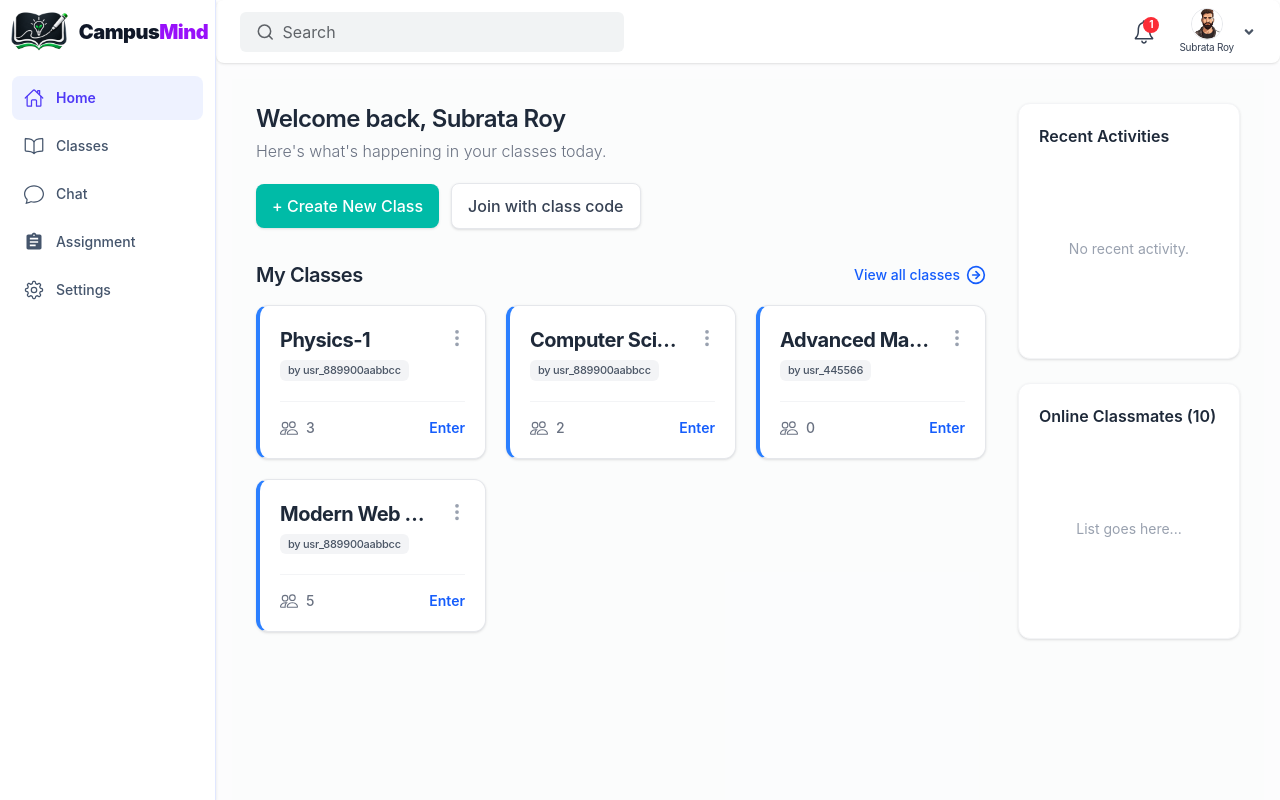
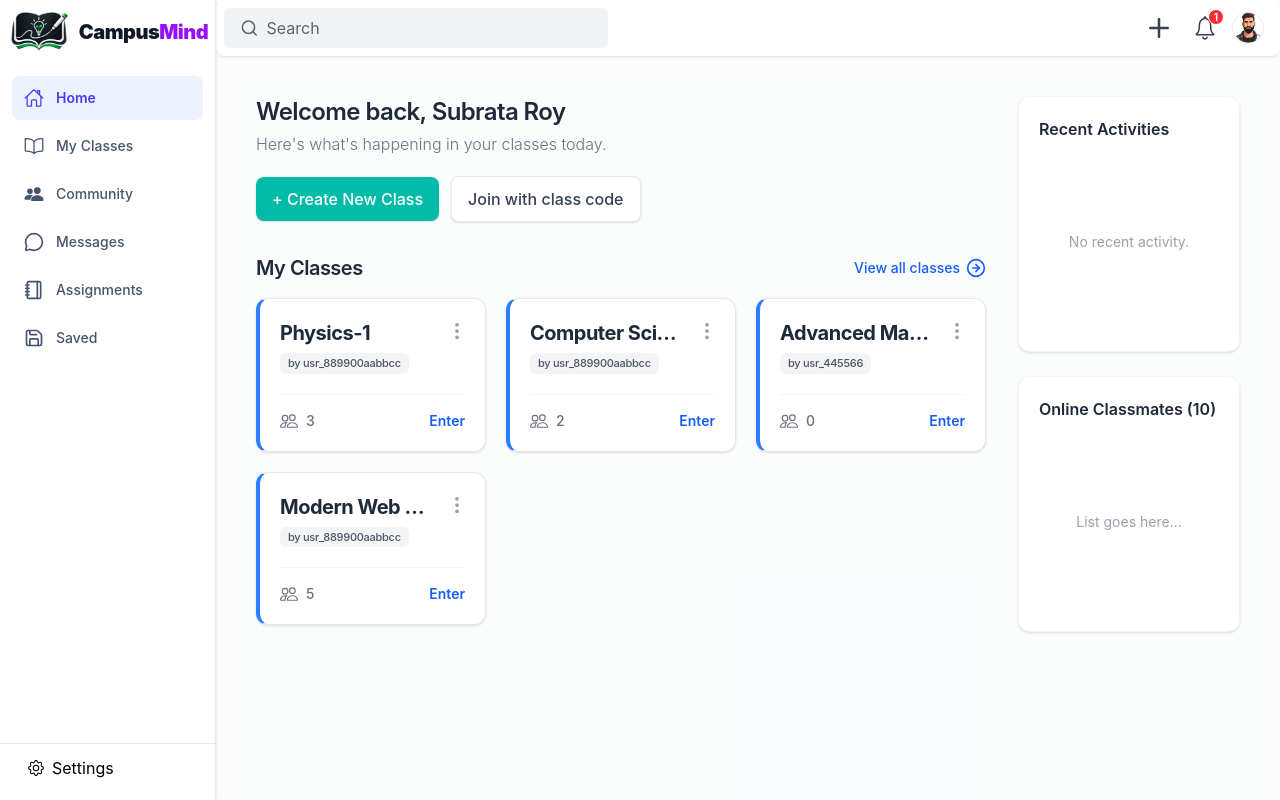
Before and after one commit to subrataroy912/Campus-Mind, a React (Vite) app: page /dashboard in a window 1280 px wide. Built offline with nearby package versions, Linux system fonts and the light colour scheme.

Commit message:
fixed dashboard header and added some buttons

```diff
--- a/src/App.jsx
+++ b/src/App.jsx
@@ -1,4 +1,4 @@
-import React from 'react'
+import React, { useEffect } from 'react'
 import { Link } from 'react-router-dom'
 import BrandLogo from './components/common/BrandLogo'
 
@@ -56,13 +56,13 @@ function App() {
     },
     {
       "id": "11",
-      "name": "Campus Chat",
-      "path": "/dashboard/chat"
+      "name": "Campus Messages",
+      "path": "/dashboard/messages"
     },
     {
       "id": "12",
-      "name": "Campus Assignment",
-      "path": "/dashboard/assignment"
+      "name": "Campus Assignments",
+      "path": "/dashboard/assignments"
     },
     {
       "id": "13",
--- a/src/components/dashboard/DashboardHeader.jsx
+++ b/src/components/dashboard/DashboardHeader.jsx
@@ -1,4 +1,4 @@
-import { MenuIcon, SearchIcon } from 'lucide-react';
+import { MenuIcon, Plus, SearchIcon, UploadIcon } from 'lucide-react';
 import { FaAngleDown } from "react-icons/fa";
 import { Link, NavLink } from 'react-router-dom';
 import { IoIosNotificationsOutline } from 'react-icons/io';
@@ -6,12 +6,13 @@ import { useState } from 'react';
 import avatarImage from "../../assets/avatar.png";
 import { SIDEBAR_NAV_ITEMS } from "../../config/navigation"
 import { getNavLinkStyles } from "../../utils/routeHelpers"
+import { BsGear } from 'react-icons/bs';
 function DashboardHeader() {
   const [isDropdownOpen, setIsDropdownOpen] = useState(false);
   const [isMenuBarOpen, setIsMenuBarOpen] = useState(false);
 
   return (
-    <section className="relative shadow-sm flex items-center justify-between gap-5 rounded-lg bg-white px-6 py-2 text-gray-950">
+    <section className="relative shadow-sm flex items-center justify-between gap-5 rounded-lg bg-white px-2 py-2 text-gray-950">
 
       {/* MOBILE HAMBURGER MENU */}
       <div className='md:hidden flex items-center'>
@@ -19,20 +20,23 @@ function DashboardHeader() {
           <MenuIcon size={24} />
         </button>
         {/* TODO: useClickOutsideHide */}
+
         <div
-          className={`absolute top-18 left-0 bg-white border-r border-gray-200 w-64 min-h-screen shadow-xl z-50 transform transition-all duration-300 ease-in-out ${isMenuBarOpen
+          className={`absolute top-16 left-0 z-50 flex h-[calc(100vh-4.5rem)] w-64 flex-col justify-between border-r border-gray-200 bg-white shadow-xl transition-all duration-300 ease-in-out ${isMenuBarOpen
             ? 'translate-x-0 opacity-100'
             : '-translate-x-full opacity-0 pointer-events-none'
             }`}
         >
-          <ul className="p-3 space-y-1">
+          <div>
+            <ul className="p-2 space-y-1">
               {SIDEBAR_NAV_ITEMS.map(({ label, to, Icon }) => (
                 <li key={to}>
                   <NavLink
                     to={to}
                     end={to === "/dashboard"}
                     className={({ isActive }) => getNavLinkStyles(isActive)}
-                  onClick={() => setIsMenuBarOpen(!isMenuBarOpen)}>
+                    onClick={() => setIsMenuBarOpen(false)} // Fixed toggle bug
+                  >
                     <Icon size={20} className="shrink-0" />
                     <span>{label}</span>
                   </NavLink>
@@ -40,6 +44,18 @@ function DashboardHeader() {
               ))}
             </ul>
           </div>
+
+          <div className="border-t border-zinc-200 p-3">
+            <Link
+              to="/settings"
+              className="flex items-center space-x-2 px-4 py-2 hover:bg-gray-50 rounded-lg transition-colors"
+            >
+              <BsGear className="text-xl" />
+              <span>Settings</span>
+            </Link>
+          </div>
+        </div>
+
       </div>
 
       {/* SEARCH BAR */}
@@ -54,55 +70,68 @@ function DashboardHeader() {
       </div>
 
       {/* RIGHT NAVIGATION */}
-      <div>
-        <ul className='flex justify-center items-center gap-5'>
+      <div className=''>
+        <ul className="flex justify-center items-center gap-2">
+          {/* Upload */}
+          <li>
+            <Link
+              to="/upload"
+              className="relative flex items-center justify-center p-1 text-gray-700 hover:text-gray-900 transition-colors rounded-md focus:outline-none focus:ring-2 focus:ring-blue-500"
+              aria-label="Upload"
+            >
+              <Plus size={30} />
+            </Link>
+          </li>
+
           {/* Notifications */}
           <li>
-            <Link to="/notification" className="relative block text-gray-700 hover:text-gray-900 transition-colors">
+            <Link
+              to="/notification"
+              className="relative flex items-center justify-center p-1 text-gray-700 hover:text-gray-900 transition-colors rounded-md focus:outline-none focus:ring-2 focus:ring-blue-500"
+              aria-label="Notifications"
+            >
               <IoIosNotificationsOutline size={30} />
-              <span className="absolute top-0 right-0 inline-flex items-center justify-center w-4 h-4 text-[10px] font-bold text-white bg-red-500 rounded-full">
+              <span className="absolute top-0 right-0 inline-flex items-center justify-center w-4 h-4 text-[10px] font-bold text-white bg-red-500 rounded-full border border-white">
                 1
               </span>
             </Link>
           </li>
 
           {/* Profile Dropdown */}
-          <li className='relative flex items-center gap-2'>
-            <div className="flex items-center gap-2">
-              <div className="flex flex-col items-center justify-center w-full max-w-16">
+          <li className="relative flex items-center w-10 shrink-0">
+            <button
+              onClick={() => setIsDropdownOpen(!isDropdownOpen)}
+              className=" rounded-full transition-all focus:outline-none focus:ring-2 focus:ring-blue-500 focus:ring-offset-2"
+              aria-expanded={isDropdownOpen}
+              aria-haspopup="true"
+              aria-label="Open profile menu"
+            >
               <img
                 src={avatarImage}
                 alt="Profile"
-                  className="w-8 h-8 rounded-full object-cover border border-gray-200"
+                className="w-8 h-8  rounded-full object-cover border border-gray-200 hover:border-gray-400 transition-colors"
               />
-                <span className="w-full text-center font-sans text-[10px] truncate tracking-tight text-gray-700">
-                  Subrata Roy
-                </span>
-              </div>
-              <button
-                onClick={() => setIsDropdownOpen(!isDropdownOpen)}
-                className="flex items-center gap-1 cursor-pointer py-2 text-gray-600 hover:text-gray-900 transition-colors"
-                aria-expanded={isDropdownOpen}
-              >
-                <FaAngleDown size={14} className={`transform transition-transform ${isDropdownOpen ? 'rotate-180' : ''}`} />
             </button>
-            </div>
 
             {isDropdownOpen && (
-              <div className='absolute right-0 top-full mt-2 w-48 bg-white py-1 z-50 border border-gray-100 rounded-md shadow-lg'>
+              <div className="absolute right-0 top-full mt-2 w-48 bg-white py-1 z-50 border border-gray-100 rounded-md shadow-lg">
                 <Link
                   to="/profile"
-                  className='block px-4 py-2 text-sm text-gray-700 hover:bg-gray-50 transition-colors'
+                  className="block px-4 py-2 text-sm text-gray-700 hover:bg-gray-50 transition-colors"
                   onClick={() => setIsDropdownOpen(false)}
-                >Profile</Link>
+                >
+                  Profile
+                </Link>
                 <Link
                   to="/dashboard/settings"
-                  className='block px-4 py-2 text-sm text-gray-700 hover:bg-gray-50 transition-colors'
+                  className="block px-4 py-2 text-sm text-gray-700 hover:bg-gray-50 transition-colors"
                   onClick={() => setIsDropdownOpen(false)}
-                >Settings</Link>
+                >
+                  Settings
+                </Link>
                 <hr className="my-1 border-gray-200" />
                 <button
-                  className="block w-full text-left px-4 py-2 text-sm font-medium text-red-600 hover:bg-red-50 transition-colors"
+                  className="block w-full text-left px-4 py-2 text-sm font-medium text-red-600 hover:bg-red-50 transition-colors focus:outline-none focus:bg-red-50"
                   onClick={() => setIsDropdownOpen(false)}
                 >
                   Log out
--- a/src/components/layout/DashboardLayout.jsx
+++ b/src/components/layout/DashboardLayout.jsx
@@ -1,7 +1,8 @@
-import { Outlet } from 'react-router-dom';
+import { Link, Outlet } from 'react-router-dom';
 import DashboardHeader from '../dashboard/DashboardHeader';
 import SidebarNav from '../common/SidebarNav';
 import BrandLogo from "../common/BrandLogo";
+import { BsGear } from 'react-icons/bs';
 
 function DashboardLayout() {
   return (
@@ -11,9 +12,16 @@ function DashboardLayout() {
 
       <aside className="hidden md:flex w-46 lg:w-54 flex-col border-r border-indigo-100 bg-white shadow-sm z-20 shrink-0">
         <BrandLogo />
-
         <div className="flex-1 overflow-y-auto scrollbar-none">
           <SidebarNav />
+        </div>
+        <div className='border-t border-zinc-300/50 p-2 sm:p-3'>
+          <Link
+            to={"/settings"}
+            className='flex items-center justify-center sm:justify-start space-x-0 sm:space-x-2 px-2 sm:px-4 pb-2'>
+            <BsGear className="text-xl sm:text-base" />
+            <span className='hidden sm:inline-block'>Settings</span>
+          </Link>
         </div>
       </aside>
 
--- a/src/config/navigation.js
+++ b/src/config/navigation.js
@@ -1,8 +1,5 @@
-// src/config/navigation.js
-import { IoBookOutline, IoHomeOutline } from 'react-icons/io5';
-import { BsChat } from 'react-icons/bs';
-import { GoGear } from 'react-icons/go';
-import { MdAssignment } from 'react-icons/md';
+import { IoBookOutline, IoHomeOutline, IoPeopleSharp } from 'react-icons/io5';
+import { MessageCircleIcon, NotebookIcon, SaveIcon } from 'lucide-react';
 
 export const SIDEBAR_NAV_ITEMS = [
   {
@@ -11,23 +8,28 @@ export const SIDEBAR_NAV_ITEMS = [
     Icon: IoHomeOutline,
   },
   {
-    label: 'Classes',
+    label: 'My Classes',
     to: '/dashboard/classes',
     Icon: IoBookOutline,
   },
   {
-    label: 'Chat',
-    to: '/dashboard/chat',
-    Icon: BsChat,
+    label: 'Community',
+    to: '/dashboard/community',
+    Icon: IoPeopleSharp,
   },
   {
-    label: 'Assignment',
-    to: '/dashboard/Assignment',
-    Icon: MdAssignment,
+    label: 'Messages',
+    to: '/dashboard/messages',
+    Icon: MessageCircleIcon,
   },
   {
-    label: 'Settings',
-    to: '/dashboard/settings',
-    Icon: GoGear,
+    label: 'Assignments',
+    to: '/dashboard/Assignment',
+    Icon: NotebookIcon,
+  },
+  {
+    label: 'Saved',
+    to: '/dashboard/saved',
+    Icon: SaveIcon ,
   },
 ];
--- /dev/null
+++ b/src/pages/dashboard/DashboardCommunityPage.jsx
@@ -0,0 +1,9 @@
+import React from 'react'
+
+function DashboardCommunityPage() {
+  return (
+    <div>DashboardCommunityPage</div>
+  )
+}
+
+export default DashboardCommunityPage
--- a/src/pages/dashboard/DashboardChatPage.jsx
+++ b/src/pages/dashboard/DashboardMessagesPage.jsx
@@ -1,9 +1,9 @@
 import React from 'react'
 
-function DashboardChatPage() {
+function DashboardMessagesPage() {
   return (
     <div>DashboardChatPage</div>
   )
 }
 
-export default DashboardChatPage
+export default DashboardMessagesPage
--- a/src/pages/dashboard/DashboardSettingsPage.jsx
+++ /dev/null
@@ -1,9 +0,0 @@
-import React from 'react'
-
-function DashboardSettingsPage() {
-  return (
-    <div>DashboardSettingsPage</div>
-  )
-}
-
-export default DashboardSettingsPage
--- a/src/routes/AppRoutes.jsx
+++ b/src/routes/AppRoutes.jsx
@@ -9,9 +9,10 @@ import NotFoundPage from '../pages/NotFoundPage.jsx'
 import PracticsPage from '../pages/PracticsPage.jsx'
 import DashboardHomePage from '../pages/dashboard/DashboardHomePage.jsx'
 import DashboardClassesPage from '../pages/dashboard/DashboardClassesPage.jsx'
-import DashboardChatPage from '../pages/dashboard/DashboardChatPage.jsx'
-import DashboardSettingsPage from '../pages/dashboard/DashboardSettingsPage.jsx'
+import DashboardMessagesPage from '../pages/dashboard/DashboardMessagesPage.jsx'
+import SettingsPage from '../pages/settings/SettingsPage.jsx'
 import DashboardAssignmentPage from '../pages/dashboard/DashboardAssignmentPage.jsx'
+import DashboardCommunityPage from '../pages/dashboard/DashboardCommunityPage.jsx'
 import ProfilePage from "../pages/profile/ProfilePage.jsx"
 import NotificationPage from "../pages/notification/NotificationsPage.jsx"
 
@@ -25,6 +26,7 @@ function AppRoutes() {
       {/** Protected routes: Have to protect */}
       <Route element={<ProfilePage />} path="/profile" />
       <Route element={<NotificationPage />} path="/notification" />
+      <Route element={<SettingsPage />} path="/settings" />
 
 
 
@@ -41,9 +43,10 @@ function AppRoutes() {
 
         <Route index element={<DashboardHomePage />} />
         <Route element={<DashboardClassesPage />} path="classes" />
-        <Route element={<DashboardChatPage />} path="chat" />
+        <Route element={<DashboardCommunityPage />} path="community" />
+        <Route element={<DashboardMessagesPage />} path="messages" />
         <Route element={<DashboardAssignmentPage />} path="assignment" />
-        <Route element={<DashboardSettingsPage />} path="settings" />
+        <Route element={< h1>saved page</h1>} path="saved" />
       </Route>
 
       <Route element={<NotFoundPage />} path="/404" />
```
Lines whose indentation alone changed are shown as unchanged.
